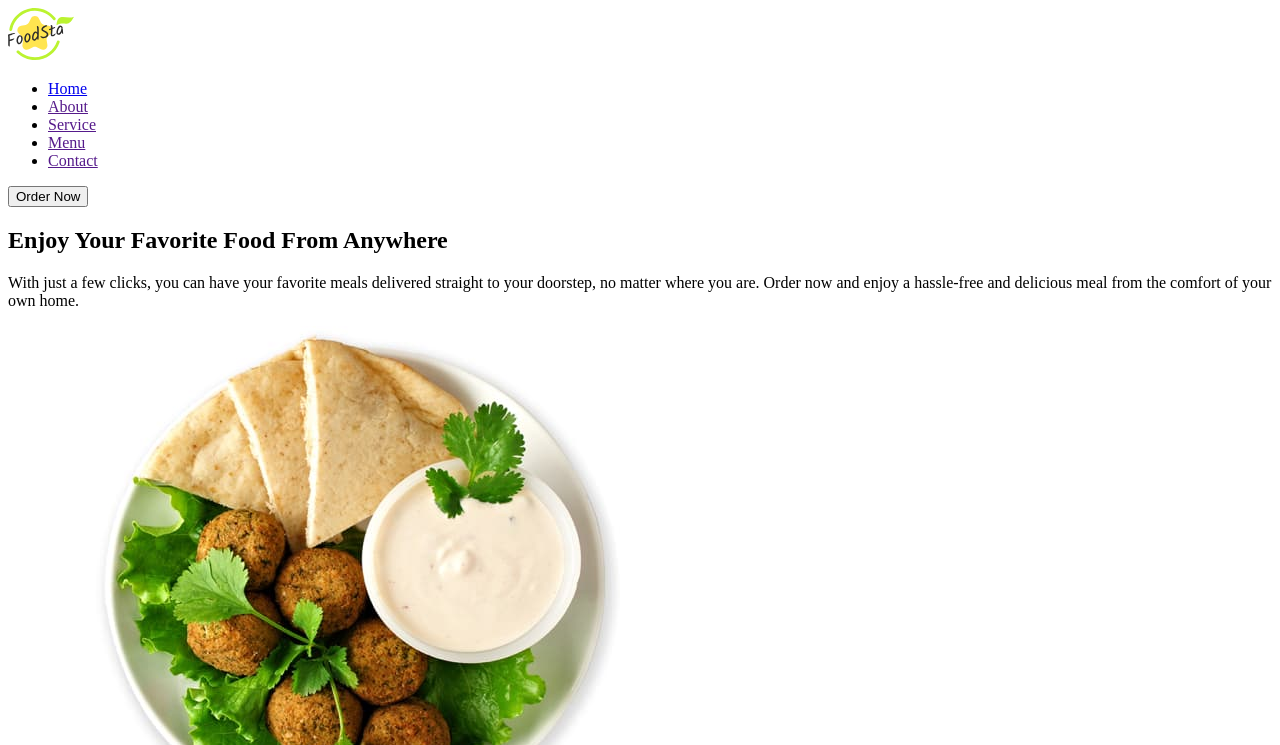
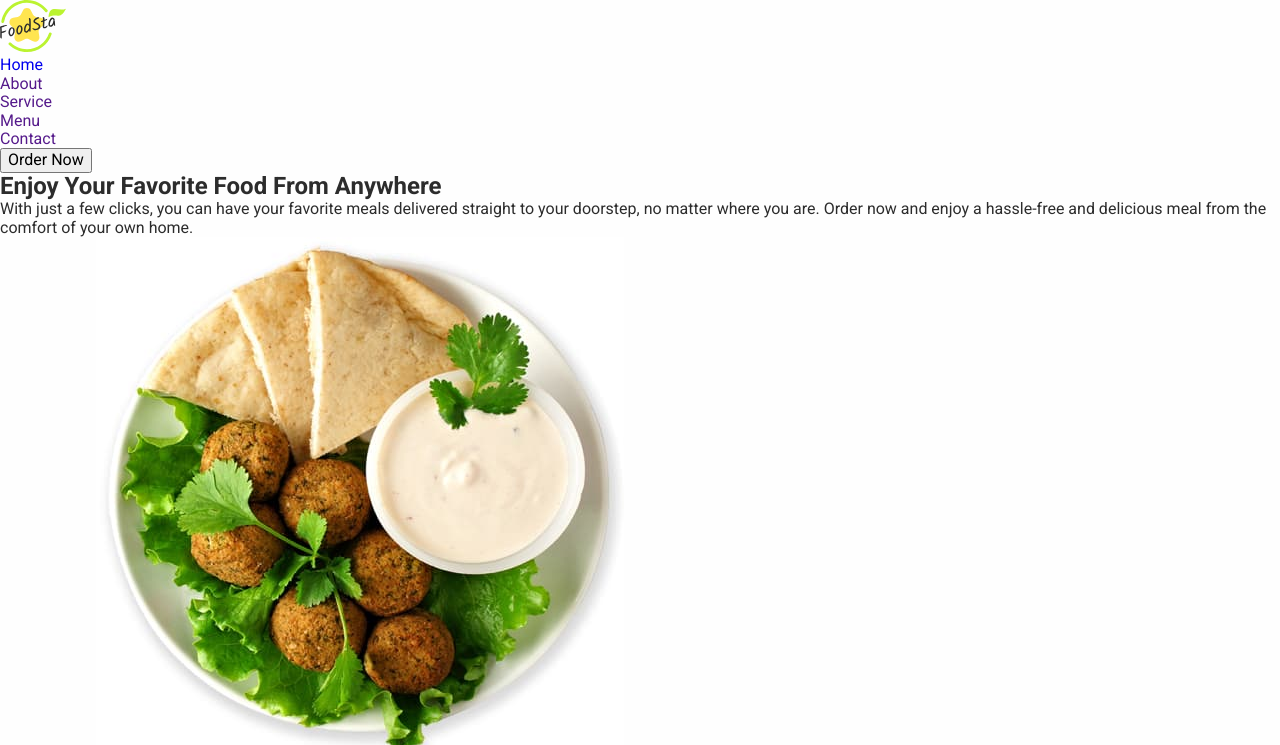
Before and after one commit to subVaDOS/food-blended-116, a plain HTML site: page index.html in a window 1280 px wide. Shown: the top 745 px of the page. Drawn offline with nearby package versions, Linux system fonts and the light colour scheme.

Commit message:
new file css new title modifided css

```diff
--- a/css/styles.css
+++ b/css/styles.css
@@ -0,0 +1,28 @@
+body {
+  font-family: "Roboto", sans-serif;
+  font-size: 16px;
+  background-color: #fefefe;
+  color: #2c2c2c;
+  padding: 0;
+  margin: 0;
+}
+
+ul {
+  list-style: none;
+  margin: 0;
+  padding: 0;
+}
+
+a {
+  text-decoration: none;
+}
+
+h1,
+h2,
+h3,
+h4,
+h5,
+h6,
+p {
+  margin: 0;
+}
--- a/index.html
+++ b/index.html
@@ -3,23 +3,53 @@
   <head>
     <meta charset="UTF-8" />
     <meta name="viewport" content="width=device-width, initial-scale=1.0" />
+    <link
+      href="https://fonts.googleapis.com/css2?family=Roboto:wght@400;500;700&display=swap"
+      rel="stylesheet"
+    />
+    <link
+      rel="stylesheet"
+      href="https://cdnjs.cloudflare.com/ajax/libs/modern-normalize/3.0.1/modern-normalize.min.css"
+      integrity="sha512-q6WgHqiHlKyOqslT/lgBgodhd03Wp4BEqKeW6nNtlOY4quzyG3VoQKFrieaCeSnuVseNKRGpGeDU3qPmabCANg=="
+      crossorigin="anonymous"
+      referrerpolicy="no-referrer"
+    />
+
     <title>Food</title>
+    <link rel="stylesheet" href="./css/styles.css" />
   </head>
   <body>
-    <header>
-      <nav>
-        <a href="./index.html">
-          <img src="./images/logo.svg" alt="Logotype" width="66" height="52" />
-        </a>
-        <ul>
-          <li><a href="./index.html">Home</a></li>
-          <li><a href="">About</a></li>
-          <li><a href="">Service</a></li>
-          <li><a href="">Menu</a></li>
-          <li><a href="">Contact</a></li>
-        </ul>
-      </nav>
-      <button type="button">Order Now</button>
+    <header class="page-heder">
+      <div class="container header-container">
+        <nav class="header-nav">
+          <a href="./index.html">
+            <img
+              src="./images/logo.svg"
+              alt="Logotype"
+              width="66"
+              height="52"
+            />
+          </a>
+          <ul>
+            <li class="heder-nav-item">
+              <a class="header-nav-link" href="./index.html">Home</a>
+            </li>
+            <li class="heder-nav-item">
+              <a class="header-nav-link" href="">About</a>
+            </li>
+            <li class="heder-nav-item">
+              <a class="header-nav-link" href="">Service</a>
+            </li>
+            <li class="heder-nav-item">
+              <a class="header-nav-link" href="">Menu</a>
+            </li>
+            <li class="heder-nav-item">
+              <a class="header-nav-link" href="">Contact</a>
+            </li>
+          </ul>
+        </nav>
+        <button class="btn-mein btn-header" type="button">Order Now</button>
+      </div>
     </header>
     <main>
       <section>
```
